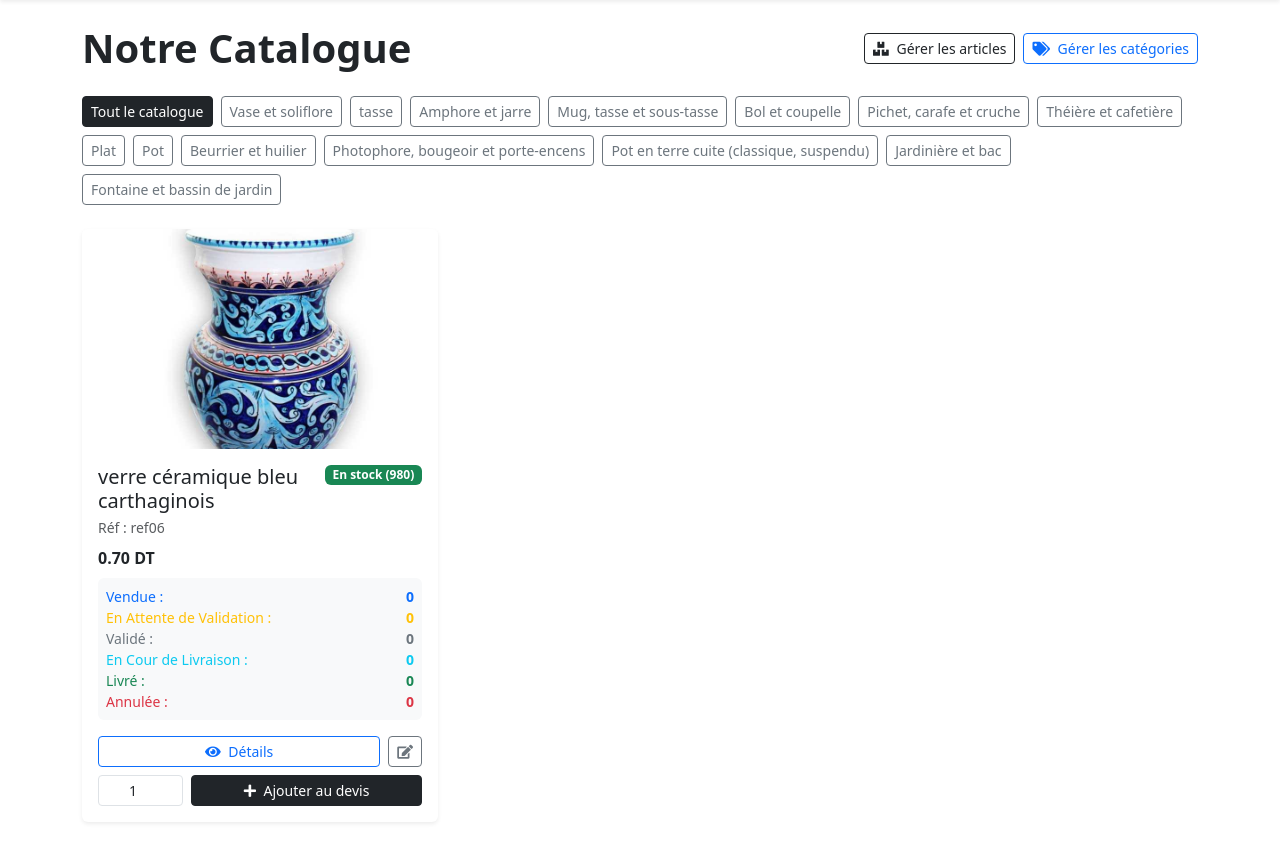
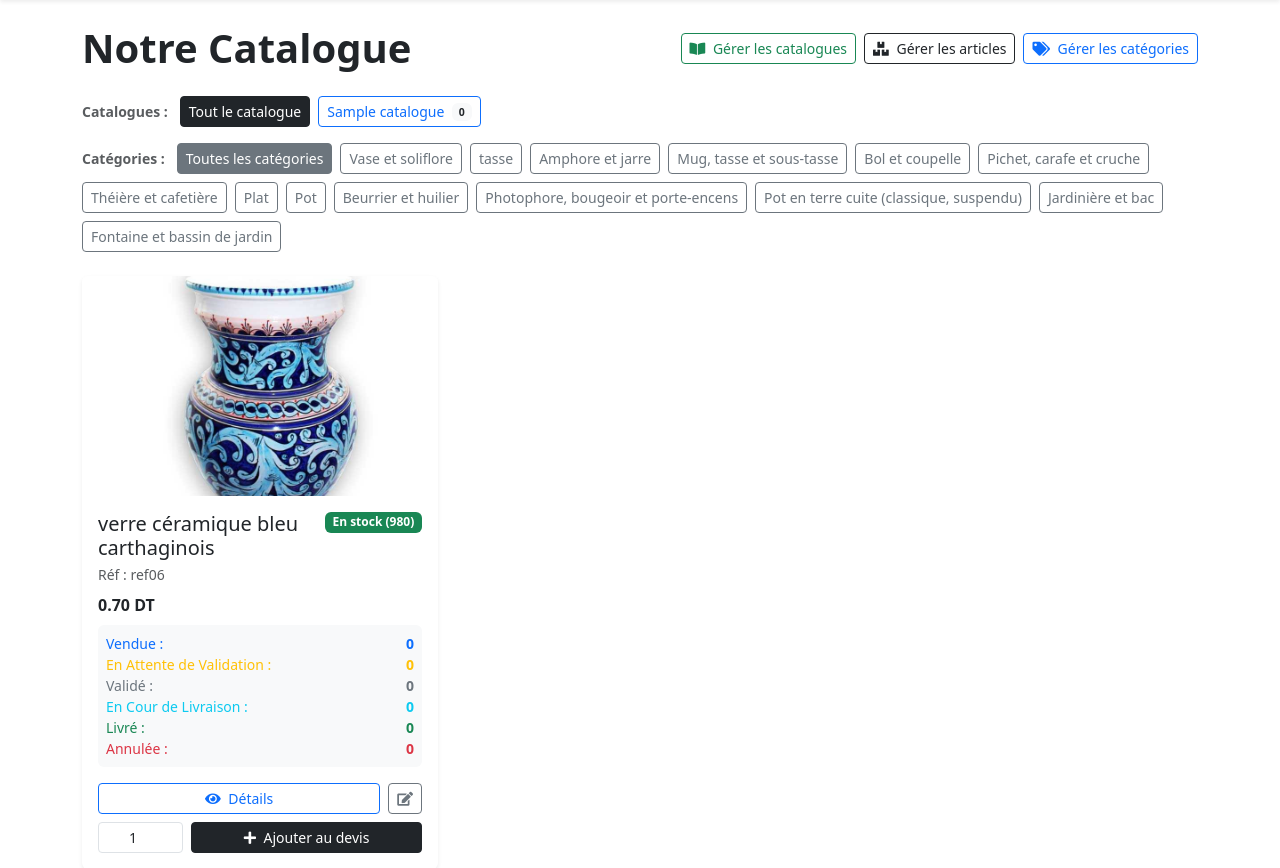
Before and after one commit to espaceons/lacarthagenoise, a Django app: page / in a window 1280 px wide. Shown: the part 56-924 px from the top of the page. Run offline with Django 5.2, Linux system fonts and the light colour scheme; a user stored in the database is signed in; data comes from the database, SQL or seed files in the repository; both versions use the stored data as it was after the commit; tables that the repository leaves empty hold one stand-in row (values such as "Sample post").

Commit message:
admin_categorie et admin_produitsv version2

```diff
--- a/catalogue/templates/catalogue/liste_produits.html
+++ b/catalogue/templates/catalogue/liste_produits.html
@@ -1,18 +1,32 @@
 {% extends 'base.html' %}
 
 {% block title %}
-  Catalogue - {{ block.super }}
+  {% if catalogue_selectionne %}{{ catalogue_selectionne.nom }} - {% endif %}Catalogue - {{ block.super }}
 {% endblock %}
 
 {% block content %}
   <div class="d-flex flex-wrap justify-content-between align-items-center gap-2 mb-4">
-    <h1 class="fw-bold mb-0">Notre Catalogue</h1>
+    <div>
+      <h1 class="fw-bold mb-0">
+        {% if catalogue_selectionne %}
+          {{ catalogue_selectionne.nom }}
+        {% else %}
+          Notre Catalogue
+        {% endif %}
+      </h1>
+      {% if catalogue_selectionne and catalogue_selectionne.description %}
+        <p class="text-muted small mb-0 mt-1">{{ catalogue_selectionne.description }}</p>
+      {% endif %}
+    </div>
 
     {% if user.is_staff %}
       <div class="d-flex flex-wrap gap-2">
         {% comment %} <a href="{% url 'catalogue:ajouter_produit' %}" class="btn btn-success btn-sm">
           <i class="fas fa-plus me-1"></i> Ajouter un produit
         </a> {% endcomment %}
+        <a href="{% url 'catalogue:liste_catalogues_admin' %}" class="btn btn-outline-success btn-sm">
+          <i class="fas fa-book-open me-1"></i> Gérer les catalogues
+        </a>
         <a href="{% url 'catalogue:admin_produits' %}" class="btn btn-outline-dark btn-sm">
           <i class="fas fa-boxes me-1"></i> Gérer les articles
         </a>
@@ -23,18 +37,51 @@
     {% endif %}
   </div>
 
+  <!-- Filtre par Catalogues actifs -->
+  {% if catalogues %}
+    <div class="mb-3 d-flex flex-wrap align-items-center gap-2">
+      <span class="small fw-semibold text-muted me-1">Catalogues :</span>
+      <a href="{% url 'catalogue:liste_produits' %}"
+         class="btn btn-sm {% if not catalogue_selectionne %}btn-dark{% else %}btn-outline-dark{% endif %}">
+        Tout le catalogue
+      </a>
+      {% for cat_b in catalogues %}
+        <a href="{% url 'catalogue:liste_par_catalogue' catalogue_slug=cat_b.slug %}"
+           class="btn btn-sm {% if catalogue_selectionne and catalogue_selectionne.slug == cat_b.slug %}btn-primary{% else %}btn-outline-primary{% endif %}">
+          {{ cat_b.nom }}
+          <span class="badge bg-light text-dark ms-1">{{ cat_b.nb_produits|default:0 }}</span>
+        </a>
+      {% endfor %}
+    </div>
+  {% endif %}
+
   <!-- Filtre par catégories (si `categories` est dans le contexte) -->
   {% if categories %}
-    <div class="mb-4 d-flex flex-wrap gap-2">
-      <a href="{% url 'catalogue:liste_produits' %}" class="btn btn-sm {% if not request.resolver_match.kwargs.slug %}btn-dark{% else %}btn-outline-dark{% endif %}">
-        Tout le catalogue
+    <div class="mb-4 d-flex flex-wrap align-items-center gap-2">
+      <span class="small fw-semibold text-muted me-1">Catégories :</span>
+      {% if catalogue_selectionne %}
+        <a href="{% url 'catalogue:liste_par_catalogue' catalogue_slug=catalogue_selectionne.slug %}"
+           class="btn btn-sm {% if not request.resolver_match.kwargs.slug %}btn-secondary{% else %}btn-outline-secondary{% endif %}">
+          Toutes les catégories
+        </a>
+        {% for cat in categories %}
+          <a href="{% url 'catalogue:liste_par_catalogue_et_categorie' catalogue_slug=catalogue_selectionne.slug slug=cat.slug %}"
+             class="btn btn-sm {% if request.resolver_match.kwargs.slug == cat.slug %}btn-secondary{% else %}btn-outline-secondary{% endif %}">
+            {{ cat.nom }}
+          </a>
+        {% endfor %}
+      {% else %}
+        <a href="{% url 'catalogue:liste_produits' %}"
+           class="btn btn-sm {% if not request.resolver_match.kwargs.slug %}btn-secondary{% else %}btn-outline-secondary{% endif %}">
+          Toutes les catégories
         </a>
         {% for cat in categories %}
           <a href="{% url 'catalogue:liste_par_categorie' slug=cat.slug %}"
-           class="btn btn-sm {% if request.resolver_match.kwargs.slug == cat.slug %}btn-dark{% else %}btn-outline-secondary{% endif %}">
+             class="btn btn-sm {% if request.resolver_match.kwargs.slug == cat.slug %}btn-secondary{% else %}btn-outline-secondary{% endif %}">
             {{ cat.nom }}
           </a>
         {% endfor %}
+      {% endif %}
     </div>
   {% endif %}
 
@@ -64,13 +111,26 @@
 
             <p class="card-text text-muted small mb-2">Réf : {{ produit.reference }}</p>
 
+            {% if produit.catalogues.all %}
+              <div class="mb-2 d-flex flex-wrap gap-1">
+                {% for c in produit.catalogues.all %}
+                  {% if c.actif %}
+                    <a href="{% url 'catalogue:liste_par_catalogue' catalogue_slug=c.slug %}"
+                       class="badge bg-info text-dark text-decoration-none">
+                      {{ c.nom }}
+                    </a>
+                  {% endif %}
+                {% endfor %}
+              </div>
+            {% endif %}
+
             {% if produit.prix %}
               <p class="fw-bold text-dark mb-2">{{ produit.prix }} DT</p>
             {% endif %}
 
             <!-- Indicateurs de stock -->
+            {% if user.is_staff %}
               <div class="bg-light rounded p-2 mb-3 small">
-              {% if user.is_staff %}
                 <div class="d-flex justify-content-between text-primary">
                   <span>Vendue :</span>
                   <strong>{{ produit.quantite_vendue|default:0 }}</strong>
@@ -95,8 +155,8 @@
                   <span>Annulée :</span>
                   <strong>{{ produit.quantite_statut_annule|default:0 }}</strong>
                 </div>
+              </div>
             {% endif %}
-            </div>
 
             <!-- Actions en bas de carte -->
             <div class="mt-auto">
--- a/catalogue/urls.py
+++ b/catalogue/urls.py
@@ -6,11 +6,28 @@ app_name = 'catalogue'
 
 urlpatterns = [
     # --- Vues Publiques du Catalogue ---
-    path('', views.ProduitListView.as_view(), name='liste_produits'),
+    path('',        views.ProduitListView.as_view(),
+         name='liste_produits',),
+    path('catalogue/<slug:catalogue_slug>/',
+         views.ProduitListView.as_view(),        name='liste_par_catalogue',),
+    path('catalogue/<slug:catalogue_slug>/categorie/<slug:slug>/',
+         views.ProduitListView.as_view(),        name='liste_par_catalogue_et_categorie',),
     path('categorie/<slug:slug>/',        views.ProduitListView.as_view(),
          name='liste_par_categorie',),
     path('produit/<int:pk>/',        views.ProduitDetailView.as_view(),
          name='detail_produit',),
+
+    # --- CRUD Catalogues (Staff / Administrateur) ---
+    path('gestion/catalogues/',        views.liste_categories_admin,
+         name='liste_catalogues_admin',),
+    path('gestion/catalogues/ajouter/',
+         views.ajouter_catalogue,        name='ajouter_catalogue',),
+    path('gestion/catalogues/<int:catalogue_id>/modifier/',
+         views.modifier_catalogue,        name='modifier_catalogue',),
+    path('gestion/catalogues/<int:catalogue_id>/supprimer/',
+         views.supprimer_catalogue,
+         name='supprimer_catalogue',
+         ),
 
     # --- CRUD Produits (Staff / Administrateur) ---
     path('gestion/produits/',        views.liste_produits_admin,
@@ -22,11 +39,15 @@ urlpatterns = [
     path('gestion/produits/<int:produit_id>/supprimer/',
          views.supprimer_produit,        name='supprimer_produit',),
     path('gestion/produits/<int:produit_id>/toggle-disponibilite/',
-         views.toggle_disponibilite_produit, name='toggle_disponibilite_produit',),
+         views.toggle_disponibilite_produit,        name='toggle_disponibilite_produit',),
 
     # --- CRUD Catégories (Staff / Administrateur) ---
-    path( 'gestion/categories/',        views.liste_categories_admin,        name='liste_categories_admin',    ),
-    path( 'gestion/categories/ajouter/',        views.ajouter_categorie,        name='ajouter_categorie',    ),
-    path( 'gestion/categories/<int:categorie_id>/modifier/',        views.modifier_categorie,        name='modifier_categorie',    ),
-    path( 'gestion/categories/<int:categorie_id>/supprimer/',        views.supprimer_categorie,        name='supprimer_categorie',    ),
+    path('gestion/categories/',        views.liste_categories_admin,
+         name='liste_categories_admin',),
+    path('gestion/categories/ajouter/',
+         views.ajouter_categorie,        name='ajouter_categorie',),
+    path('gestion/categories/<int:categorie_id>/modifier/',
+         views.modifier_categorie,        name='modifier_categorie',),
+    path('gestion/categories/<int:categorie_id>/supprimer/',
+         views.supprimer_categorie,        name='supprimer_categorie',),
 ]
--- a/catalogue/views.py
+++ b/catalogue/views.py
@@ -7,8 +7,8 @@ from django.contrib import messages
 from django.views.decorators.http import require_POST
 from django.utils.http import url_has_allowed_host_and_scheme
 
-from .models import Produit, Categorie
-from .forms import ProduitForm, CategorieForm
+from .models import Catalogue, Produit, Categorie
+from .forms import CatalogueForm, ProduitForm, CategorieForm
 
 
 class ProduitListView(ListView):
@@ -17,20 +17,53 @@ class ProduitListView(ListView):
     context_object_name = 'produits'
 
     def get_queryset(self):
-        # Filtrer par catégorie si un slug est fourni dans l'URL
-        queryset = super().get_queryset().filter(disponible=True)
+        # Filtrer les produits disponibles et précharger catégorie + catalogues
+        queryset = (
+            super()
+            .get_queryset()
+            .filter(disponible=True)
+            .select_related('categorie')
+            .prefetch_related('catalogues')
+        )
+
+        catalogue_slug = self.kwargs.get('catalogue_slug')
         slug = self.kwargs.get('slug')
+
+        if catalogue_slug:
+            # Si le slug ne correspond à aucun catalogue actif, Django renvoie une erreur 404 propre
+            catalogue_actif = get_object_or_404(
+                Catalogue,
+                slug=catalogue_slug,
+                actif=True,
+            )
+            queryset = queryset.filter(catalogues=catalogue_actif)
 
         if slug:
             # Si le slug ne correspond à aucune catégorie, Django renvoie une erreur 404 propre
             categorie = get_object_or_404(Categorie, slug=slug)
             queryset = queryset.filter(categorie=categorie)
 
-        return queryset
+        return queryset.distinct()
 
     def get_context_data(self, **kwargs):
         context = super().get_context_data(**kwargs)
+
+        catalogue_slug = self.kwargs.get('catalogue_slug')
+        catalogue_selectionne = (
+            Catalogue.objects.filter(slug=catalogue_slug, actif=True).first()
+            if catalogue_slug
+            else None
+        )
+
+        context['catalogues'] = Catalogue.objects.filter(actif=True).annotate(
+            nb_produits=Count(
+                'produits',
+                filter=Q(produits__disponible=True),
+                distinct=True,
+            )
+        )
         context['categories'] = Categorie.objects.all()
+        context['catalogue_selectionne'] = catalogue_selectionne
         return context
 
 
@@ -39,6 +72,106 @@ class ProduitDetailView(DetailView):
     template_name = 'catalogue/detail_produit.html'
     context_object_name = 'produit'
     pk_url_kwarg = 'pk'  # Utiliser l'ID/clé primaire dans l'URL
+
+
+# ==========================================
+# GESTION DES CATALOGUES PAR LE STAFF / ADMIN
+# ==========================================
+
+
+@staff_member_required(login_url='utilisateur:login')
+def liste_catalogues_admin(request):
+    """Liste les catalogues et permet d'en créer un nouveau depuis admin_catalogues.html."""
+    if request.method == 'POST':
+        form = CatalogueForm(request.POST)
+        if form.is_valid():
+            catalogue = form.save()
+            messages.success(
+                request, f"Le catalogue '{catalogue.nom}' a été créé avec succès."
+            )
+            return redirect('catalogue:liste_catalogues_admin')
+    else:
+        form = CatalogueForm()
+
+    catalogues = Catalogue.objects.annotate(
+        nb_produits=Count('produits', distinct=True)
+    ).order_by('-date_creation')
+
+    return render(
+        request,
+        'catalogue/admin_catalogues.html',
+        {
+            'catalogues': catalogues,
+            'form': form,
+        },
+    )
+
+
+@staff_member_required(login_url='utilisateur:login')
+def ajouter_catalogue(request):
+    """Permet au staff d'ajouter un nouveau catalogue via un formulaire dédié."""
+    if request.method == 'POST':
+        form = CatalogueForm(request.POST)
+        if form.is_valid():
+            catalogue = form.save()
+            messages.success(
+                request, f"Le catalogue '{catalogue.nom}' a été ajouté avec succès."
+            )
+            return redirect('catalogue:liste_catalogues_admin')
+    else:
+        form = CatalogueForm()
+
+    context = {
+        'form': form,
+        'titre': 'Ajouter un catalogue',
+        'bouton_texte': 'Enregistrer le catalogue',
+    }
+    return render(request, 'catalogue/form_catalogue.html', context)
+
+
+@staff_member_required(login_url='utilisateur:login')
+def modifier_catalogue(request, catalogue_id):
+    """Permet au staff de modifier un catalogue existant."""
+    catalogue = get_object_or_404(Catalogue, id=catalogue_id)
+    if request.method == 'POST':
+        form = CatalogueForm(request.POST, instance=catalogue)
+        if form.is_valid():
+            catalogue = form.save()
+            messages.success(
+                request, f"Le catalogue '{catalogue.nom}' a été mis à jour."
+            )
+            return redirect('catalogue:liste_catalogues_admin')
+    else:
+        form = CatalogueForm(instance=catalogue)
+
+    context = {
+        'form': form,
+        'catalogue': catalogue,
+        'titre': f'Modifier le catalogue : {catalogue.nom}',
+        'bouton_texte': 'Mettre à jour',
+    }
+    return render(request, 'catalogue/form_catalogue.html', context)
+
+
+@staff_member_required(login_url='utilisateur:login')
+def supprimer_catalogue(request, catalogue_id):
+    """Permet au staff de supprimer un catalogue."""
+    catalogue = get_object_or_404(Catalogue, id=catalogue_id)
+    if request.method == 'POST':
+        nom = catalogue.nom
+        catalogue.delete()
+        messages.success(
+            request, f"Le catalogue '{nom}' a été supprimé."
+        )
+        return redirect('catalogue:liste_catalogues_admin')
+
+    context = {
+        'catalogue': catalogue,
+        'objet': catalogue,
+        'titre_objet': f'le catalogue "{catalogue.nom}"',
+        'url_annulation': 'catalogue:liste_catalogues_admin',
+    }
+    return render(request, 'catalogue/confirmer_suppression.html', context)
 
 
 # ==========================================
@@ -61,6 +194,7 @@ def liste_produits_admin(request):
 
     produits = (
         Produit.objects.select_related('categorie')
+        .prefetch_related('catalogues')
         .annotate(
             qte_attente=Sum(
                 'lignedevis__quantite',
```
Also changed, not shown: catalogue/forms.py (+35 -2 lines), catalogue/models.py (+25 -0 lines), catalogue/templates/catalogue/admin_catalogues.html (added, +201 -0 lines), catalogue/templates/catalogue/admin_produits.html (+33 -7 lines), catalogue/templates/catalogue/form_catalogue.html (added, +69 -0 lines), catalogue/templates/catalogue/form_produit.html (+29 -3 lines), catalogue/migrations/0004_catalogue_produit_catalogues.py (added), db.sqlite3. Lines whose indentation alone changed are shown as unchanged.
